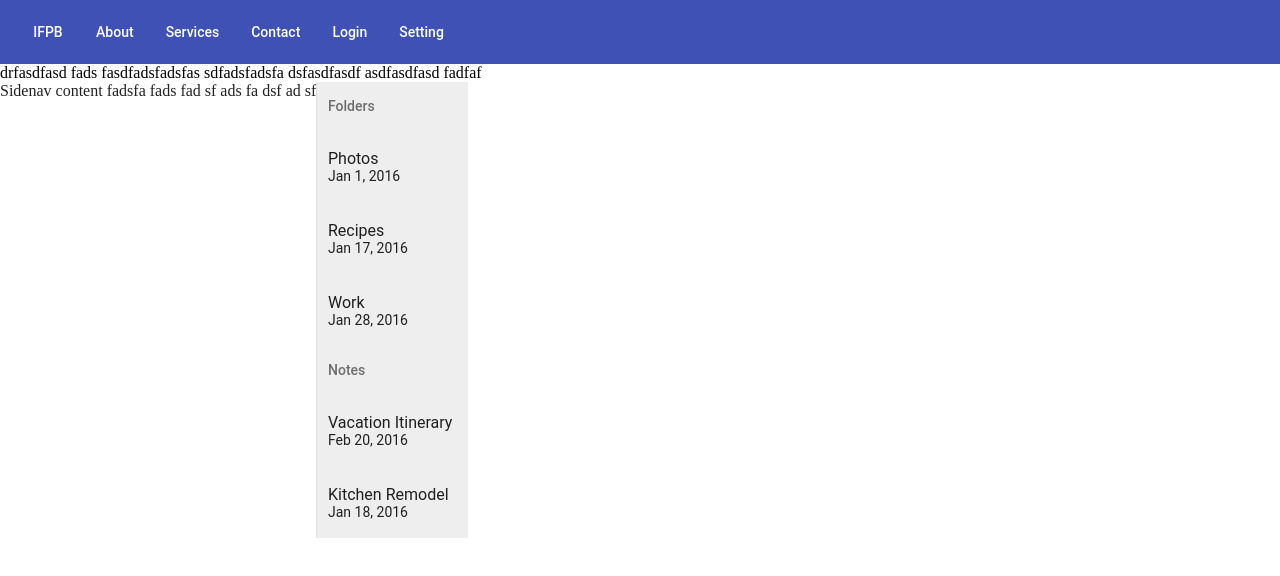
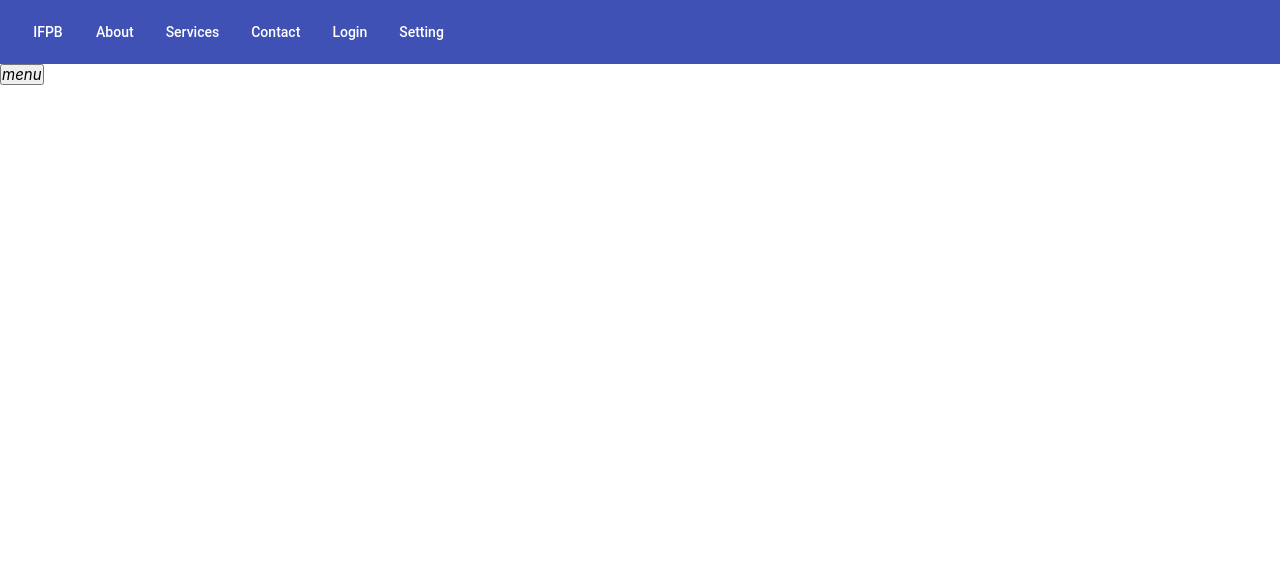
Before and after one commit to GabrielIFPB/ifpb-app, an Angular app: page /panel in a window 1280 px wide. Shown: the top 576 px of the page. Built offline with nearby package versions, Linux system fonts and the light colour scheme.

Commit message:
utilizando materializecss

```diff
--- a/src/app/controllers/PanelControll.ts
+++ b/src/app/controllers/PanelControll.ts
@@ -32,6 +32,17 @@ export class PanelControll implements OnInit {
 			}
 		];
 
+	tiles = [
+			{text: 'One', cols: 3, rows: 1, color: 'lightblue'},
+			{text: 'Two', cols: 1, rows: 2, color: 'lightgreen'},
+			{text: 'Three', cols: 1, rows: 1, color: 'lightpink'},
+			{text: 'Four', cols: 2, rows: 1, color: '#DDBDF1'},
+			{text: 'One', cols: 3, rows: 1, color: 'lightblue'},
+			{text: 'Two', cols: 1, rows: 2, color: 'lightgreen'},
+			{text: 'Three', cols: 1, rows: 1, color: 'lightpink'},
+			{text: 'Four', cols: 2, rows: 1, color: '#DDBDF1'},
+		];
+
 	constructor() { }
 
 	ngOnInit() { }
--- a/src/app/css/panel.css
+++ b/src/app/css/panel.css
@@ -1,8 +1,9 @@
 .container {
-    position: absolute;
-    /* top: 0;
-    bottom: 0;
-    left: 0;
-    right: 0; */
-    background: #eee;
-  }
+	width: 100%;
+	background-color: aqua;
+}
+.sidebar{
+	min-width: 15%;
+	min-height: 100%;
+	background-color: brown;
+}
--- a/src/app/material/Material.panel.ts
+++ b/src/app/material/Material.panel.ts
@@ -1,9 +1,10 @@
 import { NgModule } from '@angular/core';
 import {MatSidenavModule} from '@angular/material/sidenav';
 import {MatListModule} from '@angular/material/list';
+import {MatGridListModule} from '@angular/material/grid-list';
 
 @NgModule({
-    imports: [ MatSidenavModule, MatListModule ],
-    exports: [ MatSidenavModule, MatListModule ]
+    imports: [ MatSidenavModule, MatListModule, MatGridListModule, ],
+    exports: [ MatSidenavModule, MatListModule, MatGridListModule, ]
 })
 export class MaterialPanelModule { }
--- a/src/app/views/panel.html
+++ b/src/app/views/panel.html
@@ -1,50 +1,17 @@
-<mat-sidenav-container class="container" >
-    <mat-sidenav mode="side" opened>
-        Sidenav content
-        fadsfa
-        fads
-        fad
-        sf
-        ads
-        fa
-        dsf
-        ad
-        sf
-        <a href="sf
-        a"></a>
-    </mat-sidenav>
-    <mat-sidenav-content>
-        <mat-list>
-            <h3 mat-subheader>Folders</h3>
-            <mat-list-item *ngFor="let folder of folders">
-                <h4 mat-line>{{folder.name}}</h4>
-                <p mat-line> {{folder.updated | date}} </p>
-            </mat-list-item>
-            <h3 mat-subheader>Notes</h3>
-            <mat-list-item *ngFor="let note of notes">
-                <h4 mat-line>{{note.name}}</h4>
-                <p mat-line> {{note.updated | date}} </p>
-            </mat-list-item>
-        </mat-list>
-    </mat-sidenav-content>
-</mat-sidenav-container>
+<ul id="slide-out" class="sidenav">
+	<li>
+		<div class="user-view">
+			<div class="background">
 
-drfasdfasd
-fads
-fasdfadsfadsfas
-sdfadsfadsfa
-dsfasdfasdf
-asdfasdfasd
-fadfaf
-<mat-list>
-        <h3 mat-subheader>Folders</h3>
-        <mat-list-item *ngFor="let folder of folders">
-            <h4 mat-line>{{folder.name}}</h4>
-            <p mat-line> {{folder.updated | date}} </p>
-        </mat-list-item>
-        <h3 mat-subheader>Notes</h3>
-        <mat-list-item *ngFor="let note of notes">
-            <h4 mat-line>{{note.name}}</h4>
-            <p mat-line> {{note.updated | date}} </p>
-        </mat-list-item>
-    </mat-list>
+			</div>
+			<a href="#name"><span class="white-text name">John Doe</span></a>
+			<a href="#email"><span class="white-text email">jdandturk@gmail.com</span></a>
+   		</div>
+	</li>
+   	<li><a href="#!"><i class="material-icons">cloud</i>First Link With Icon</a></li>
+   	<li><a href="#!">Second Link</a></li>
+   	<li><div class="divider"></div></li>
+   	<li><a class="subheader">Subheader</a></li>
+   	<li><a class="waves-effect" href="#!">Third Link With Waves</a></li>
+ </ul>
+ <button data-target="slide-out" class="sidenav-trigger"><i class="material-icons">menu</i></button>
--- a/src/index.html
+++ b/src/index.html
@@ -7,8 +7,30 @@
 
 	<meta name="viewport" content="width=device-width, initial-scale=1">
 	<link rel="icon" type="image/x-icon" href="favicon.ico">
+	<!-- Compiled and minified CSS -->
+ <link rel="stylesheet" href="https://cdnjs.cloudflare.com/ajax/libs/materialize/1.0.0-beta/css/materialize.min.css">
 </head>
 <body>
 	<app-root></app-root>
 </body>
+<script src="https://code.jquery.com/jquery-3.3.1.min.js"></script>
+<!-- Compiled and minified JavaScript -->
+<script src="https://cdnjs.cloudflare.com/ajax/libs/materialize/1.0.0-beta/js/materialize.min.js"></script>
+
+<script>
+		document.addEventListener('DOMContentLoaded', function() {
+			var elems = document.querySelectorAll('.sidenav');
+			var instances = M.Sidenav.init(elems, options);
+			});
+
+			// Initialize collapsible (uncomment the lines below if you use the dropdown variation)
+			// var collapsibleElem = document.querySelector('.collapsible');
+			// var collapsibleInstance = M.Collapsible.init(collapsibleElem, options);
+
+			// Or with jQuery
+
+			$(document).ready(function(){
+			$('.sidenav').sidenav();
+			});
+ </script>
 </html>
```
Lines whose indentation alone changed are shown as unchanged.
